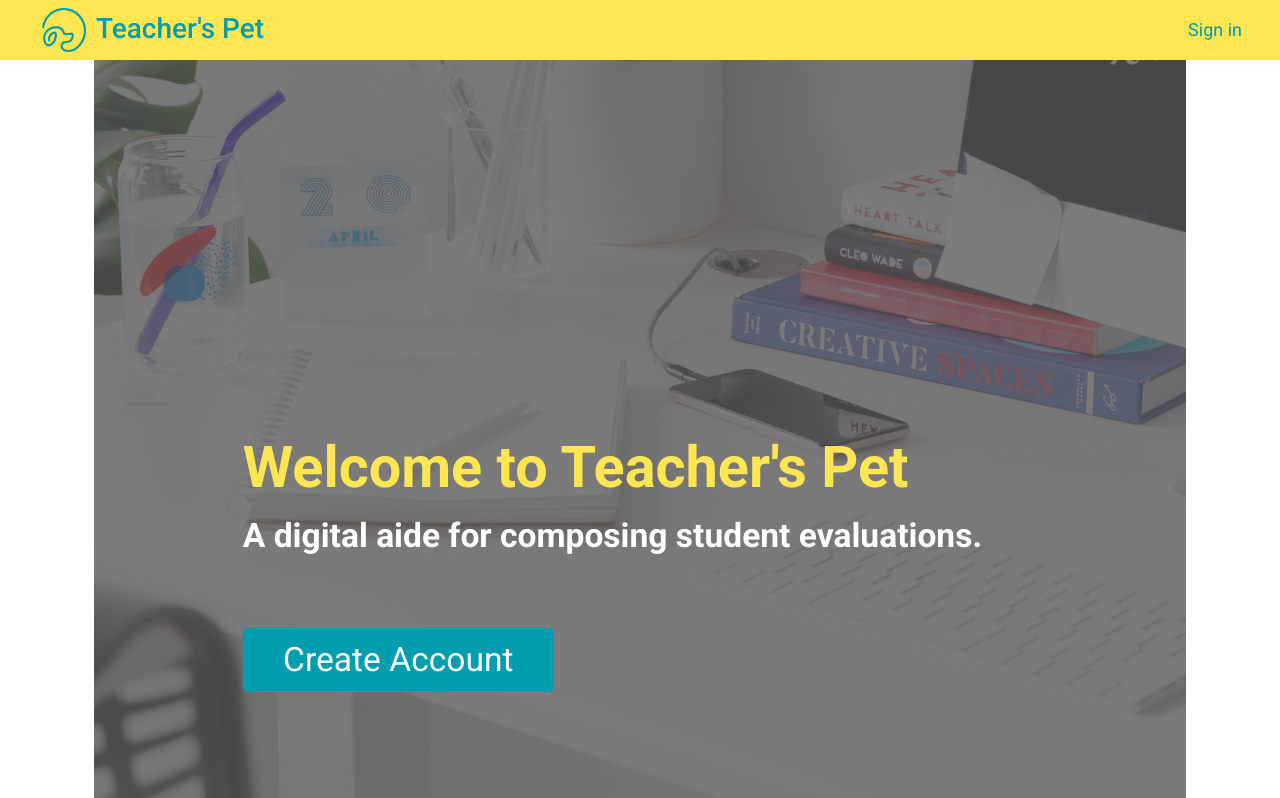
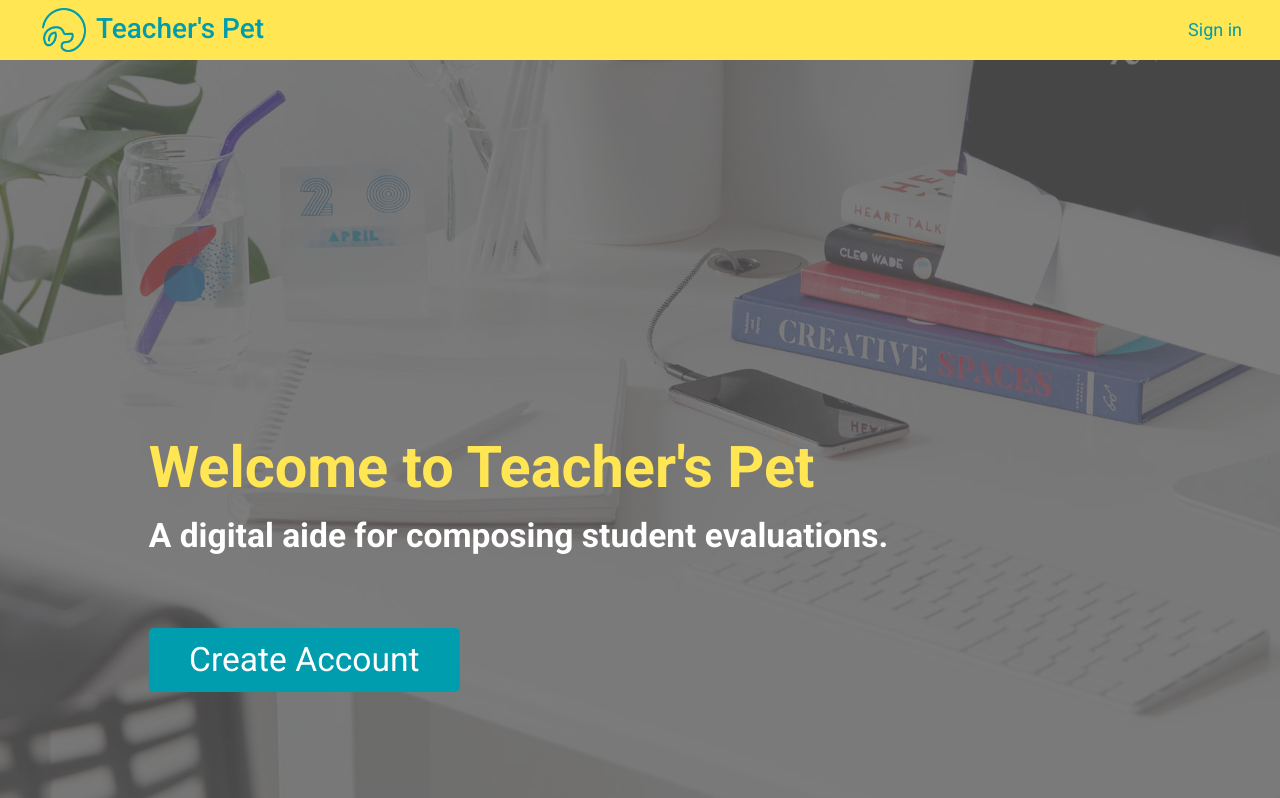
Before and after one commit to jgerville/teacher-pet, a React (Create React App) app in the folder frontend/: page /#/ in a window 1280 px wide. Shown: the top 798 px of the page. Built offline with nearby package versions, Linux system fonts and the light colour scheme.

Commit message:
save before main branch merge

```diff
--- a/frontend/package.json
+++ b/frontend/package.json
@@ -16,6 +16,7 @@
     "react-redux": "^7.2.6",
     "react-router-dom": "^4.3.1",
     "react-scripts": "4.0.3",
+    "react-social-icons": "^5.6.1",
     "redux": "^4.1.2",
     "redux-logger": "^3.0.6",
     "redux-thunk": "^2.4.1",
--- a/frontend/src/components/main/main_page.jsx
+++ b/frontend/src/components/main/main_page.jsx
@@ -5,7 +5,6 @@ class MainPage extends React.Component {
 
   render() {
     return (
-      <div className="container">
       <div className="splash">
         <header className="header">
           <div className="overlay">
@@ -14,10 +13,8 @@ class MainPage extends React.Component {
             <div>
               <button class="nav-button" id="splash-signup" onClick={() => this.props.openModal('signup')}>Create Account</button>
             </div>
-
           </div>
         </header>
-        </div>
       </div>
     );
   }
--- a/frontend/src/components/nav/navbar.jsx
+++ b/frontend/src/components/nav/navbar.jsx
@@ -2,6 +2,7 @@ import React from 'react';
 import { Link } from 'react-router-dom'
 import logo from '../../images/logo_blue.png'
 import '../../styles/navbar.css'
+import {SocialIcon } from "react-social-icons"
 
 class NavBar extends React.Component {
   constructor(props) {
@@ -26,9 +27,8 @@ class NavBar extends React.Component {
       return (
         <div class="nav-button-container">
           {/* <button class="nav-button" onClick={() => this.props.openModal('signup')}>Sign up</button> */}
+          {/* <SocialIcon className='favicon' url="https://github.com/cjc473" bgColor="#D8D9DB" /> */}
           <button class="nav-button" onClick={() => this.props.openModal('login')}>Sign in</button>
-          {/* <Link to={'/signup'}>Signup</Link>
-          <Link to={'/login'}>Login</Link> */}
         </div>
       );
     }
```
Also changed, not shown: 1 other file (tests, documents, lock files or other folders). Lines whose indentation alone changed are shown as unchanged.
